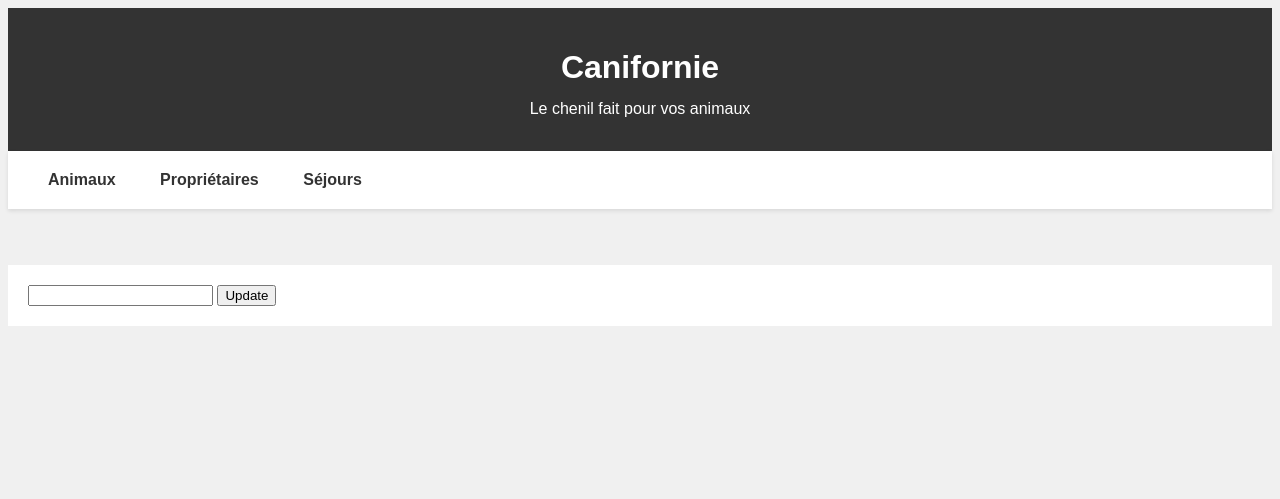
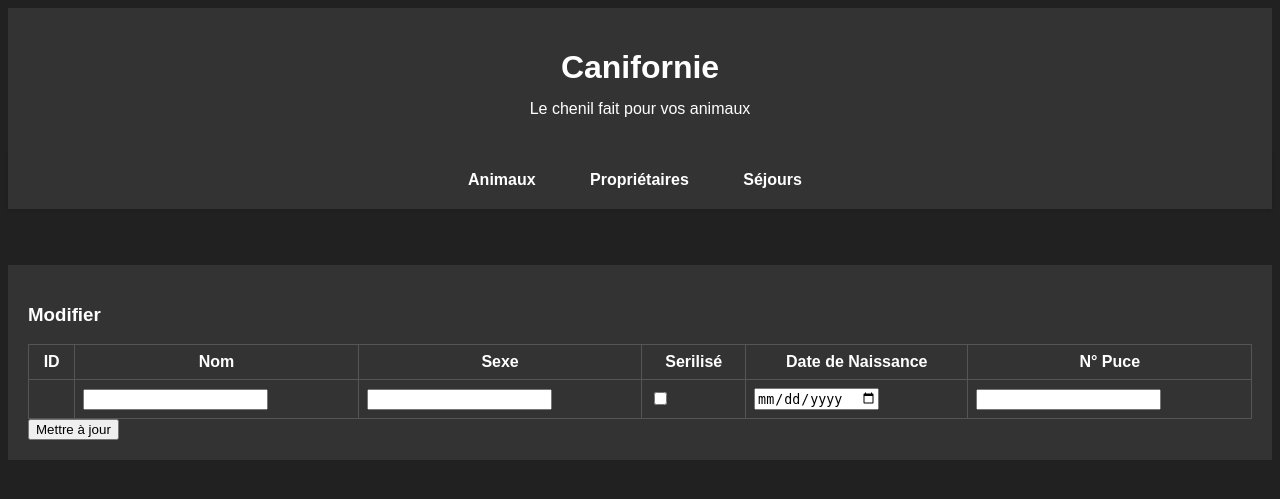
Before and after one commit to IFriee/chenil.exam_Juin_2023, a PHP site: template views/animaux/A_edit.php in a window 1280 px wide. Shown: the top 499 px of the page. Run offline with PHP 8.4, Linux system fonts and the light colour scheme; the template is opened without the code that fills it, so the values that code supplies are empty.

```diff
--- a/public/css/styles.css
+++ b/public/css/styles.css
@@ -1,6 +1,7 @@
 body {
     font-family: Arial, sans-serif;
-    background-color: #f0f0f0;
+    background-color: #212121;
+    color: #fff;
 }
 
 #header {
@@ -21,27 +22,29 @@ body {
 }
 
 #main-nav {
-    background-color: #fff;
+    background-color: #333;
     padding: 10px 20px;
     margin-bottom: 20px;
     box-shadow: 0 2px 4px rgba(0, 0, 0, 0.1);
+    text-align: center;
 }
 
 #main-nav a {
     display: inline-block;
     padding: 10px 20px;
-    color: #333;
+    margin-right: 10px;
+    color: #fff;
     font-weight: bold;
     transition: background-color 0.3s ease;
     text-decoration: none;
 }
 
 #main-nav a:hover {
-    background-color: #f0f0f0;
+    background-color: #444;
 }
 
 .content {
-    background-color: #fff;
+    background-color: #333;
     padding: 20px;
 }
 
@@ -50,14 +53,16 @@ table {
     border-collapse: collapse;
 }
 
-table th, table td {
+table th,
+table td {
     padding: 8px;
-    border: 1px solid #ccc;
+    border: 1px solid #555;
 }
 
 button.xhr {
     padding: 8px 16px;
-    background-color: #333;
+    margin-right: 10px;
+    background-color: #555;
     color: #fff;
     border: none;
     border-radius: 4px;
@@ -66,5 +71,5 @@ button.xhr {
 }
 
 button.xhr:hover {
-    background-color: #555;
+    background-color: #777;
 }
--- a/views/animaux/A_create.php
+++ b/views/animaux/A_create.php
@@ -1,3 +1,4 @@
+<p class="important">Merci d'ajouter d'abord le propriétaire si il n'a pas encore été crée</p>
 <form action="/" method="post" class="store">
     <input type="text" name="nom" placeholder="Name">
     <input type="text" name="sexe" placeholder="Sexe">
--- a/views/animaux/A_delete.php
+++ b/views/animaux/A_delete.php
@@ -1,2 +1,4 @@
-<h1>animal avec l'id ID <?= $animal->id ?> à été bien suprimmé</h1>
-<a href="/">Retour à la list</a>
+<h1 class="delete">L'animal <?= $animal->nom ?> à été bien euthanasié</h1>
+<p>C'est pas ce que vous vouliez faire?? Ho shit</p>
+<a href="/">Retour à la liste</a>
+<img src="/img/ho_no.png" alt="ho NOOO">
--- a/views/animaux/A_edit.php
+++ b/views/animaux/A_edit.php
@@ -1,5 +1,29 @@
+<h3>Modifier</h3>
 <form action="/update" method="post" class="update">
-    <input type="hidden" name="id" value="<?= $animal->id ?>">
-    <input type="text" name="name" value="<?= $animal->nom ?>">
-    <input type="submit" value="Update">
+
+    <table>
+    <thead>
+        <tr>
+            <th>ID</th>
+            <th>Nom</th>
+            <th>Sexe</th>
+            <th>Serilisé</th>
+            <th>Date de Naissance</th>
+            <th>N° Puce</th>
+        </tr>
+    </thead>
+    <tbody>
+            <tr>
+                <td><?= $animal->id ?></td>
+                <td><input type="text" name="name" value="<?= $animal->nom ?>"></td>
+                <td><input type="text" name="sexe" value="<?= $animal->sexe ?>"></td>
+                <td><input type="checkbox" name="sterilise" value="<?= $animal->sterilize ?>"></td>
+                <td><input type="date" name="datenaiss" value="<?= $animal->datenaiss ?>" ></td>
+                <td><input type="text" name="sexe" value="<?= $animal->numeroid ?>"</td>
+
+
+    </tbody>
+    </table>
+
+    <input type="submit" value="Mettre à jour">
 </form>
--- a/views/animaux/A_list.php
+++ b/views/animaux/A_list.php
@@ -1,5 +1,5 @@
 <?php include('../views/layout/top.php'); ?>
-
+<h3>Liste</h3>
 <button class="xhr create">New Animal</button>
 <table>
     <thead>
--- a/views/animaux/A_notfound.php
+++ b/views/animaux/A_notfound.php
@@ -1,2 +1,2 @@
-<h1>Animal not found</h1>
+<h1>Animal n'existe pas dans la base de donnée</h1>
 <a href="/">Back to list</a>
--- a/views/animaux/A_store.php
+++ b/views/animaux/A_store.php
@@ -1,2 +1,2 @@
-<h1>New Animal Created with ID <?= $animal->id ?></h1>
-<a href="/">Back to list</a>
+<h1>Nouvel animal avec l'id <?= $animal->id ?> à  bien été enregistrer</h1>
+<a href="/">Retour à la liste</a>
```
Also changed, not shown: controllers/ProprietaireController.php (+1 -8 lines), public/scripts/script.js (+7 -5 lines), router.php (+4 -3 lines), public/img/ho_no.png (added).
